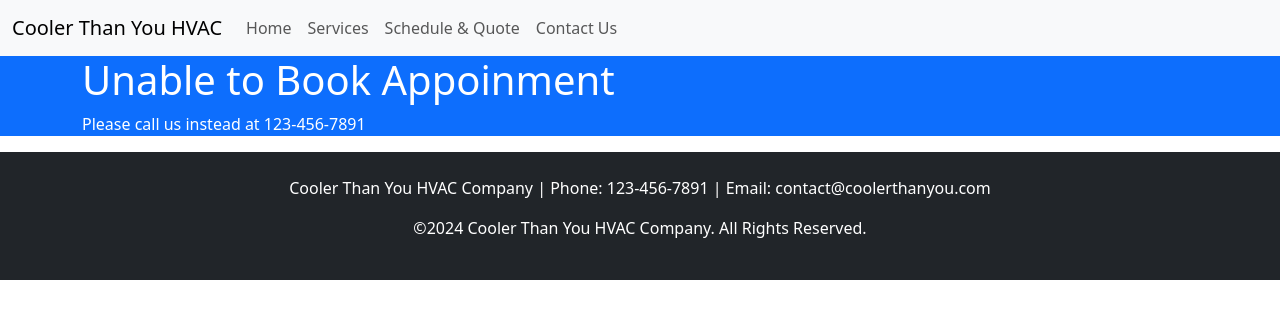
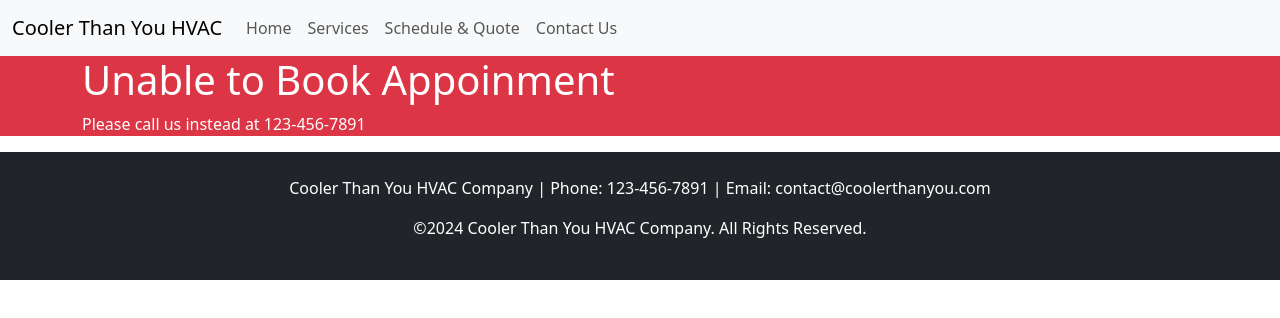
Before and after one commit to Multydelivery/HVAC_Site2_demo, a website: page views/bookError.html in a window 1280 px wide. Drawn offline with nearby package versions, Linux system fonts and the light colour scheme.

Commit message:
bg-color for section at line 34

```diff
--- a/views/bookError.html
+++ b/views/bookError.html
@@ -31,7 +31,7 @@
           </div>
         </div>
       </nav>
-      <section class="bg-primary text-white text-centerp-5">
+      <section class="bg-danger text-white text-centerp-5">
         <div class="container">
           <h1>Unable to Book Appoinment</h1>
           <p>Please call us instead at 123-456-7891</p>
@@ -43,6 +43,7 @@
           <p>&copy;2024 Cooler Than You HVAC Company. All Rights Reserved.</p>
         </div>
       </footer>
+      <script src="https://cdn.jsdelivr.net/npm/@popperjs/core@2.11.6/dist/umd/popper.min.js"></script>
       <script src="https://cdn.jsdelivr.net/npm/bootstrap@5.3.0/dist/css/bootstrap.min.css"></script>
   </body>
 </body>
```
